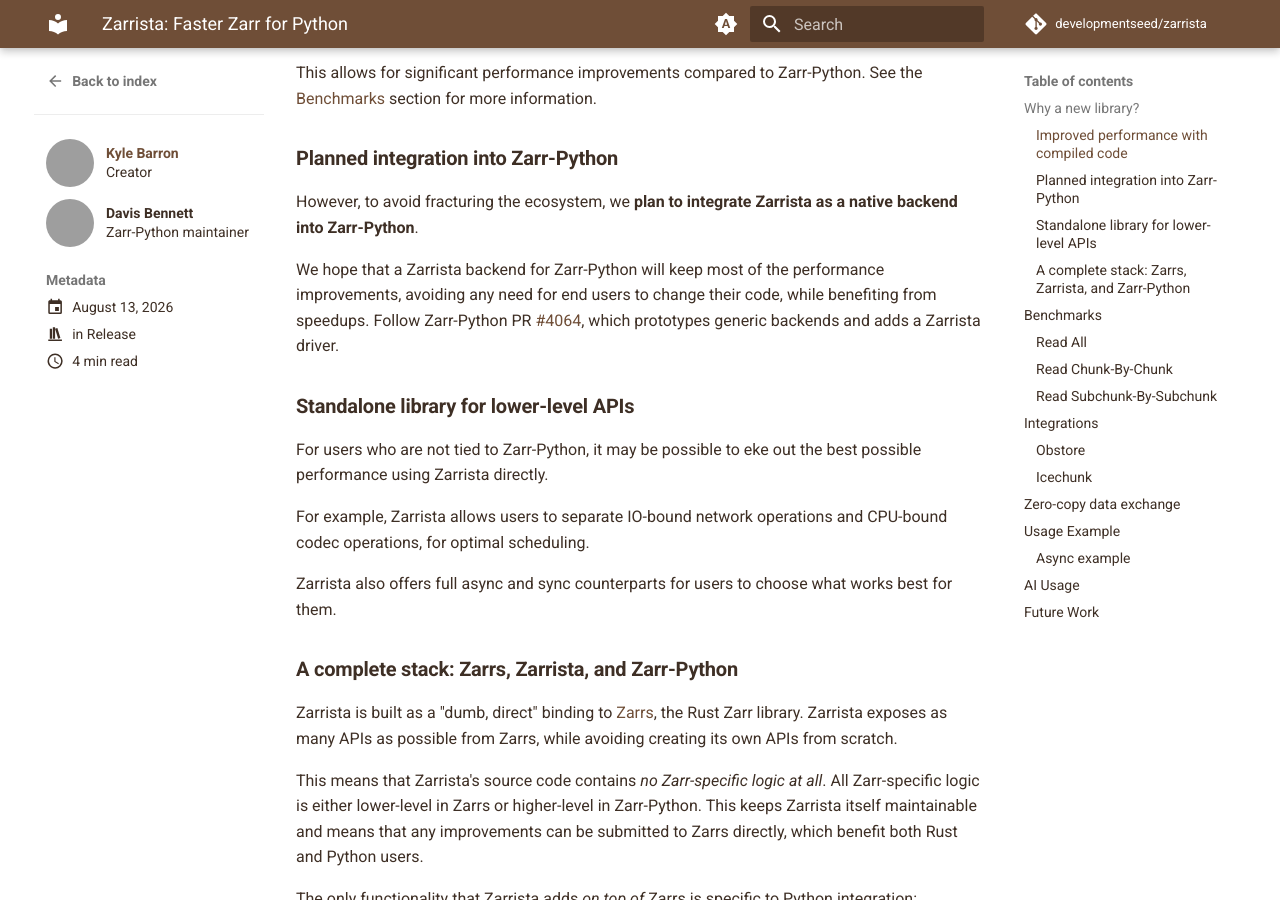
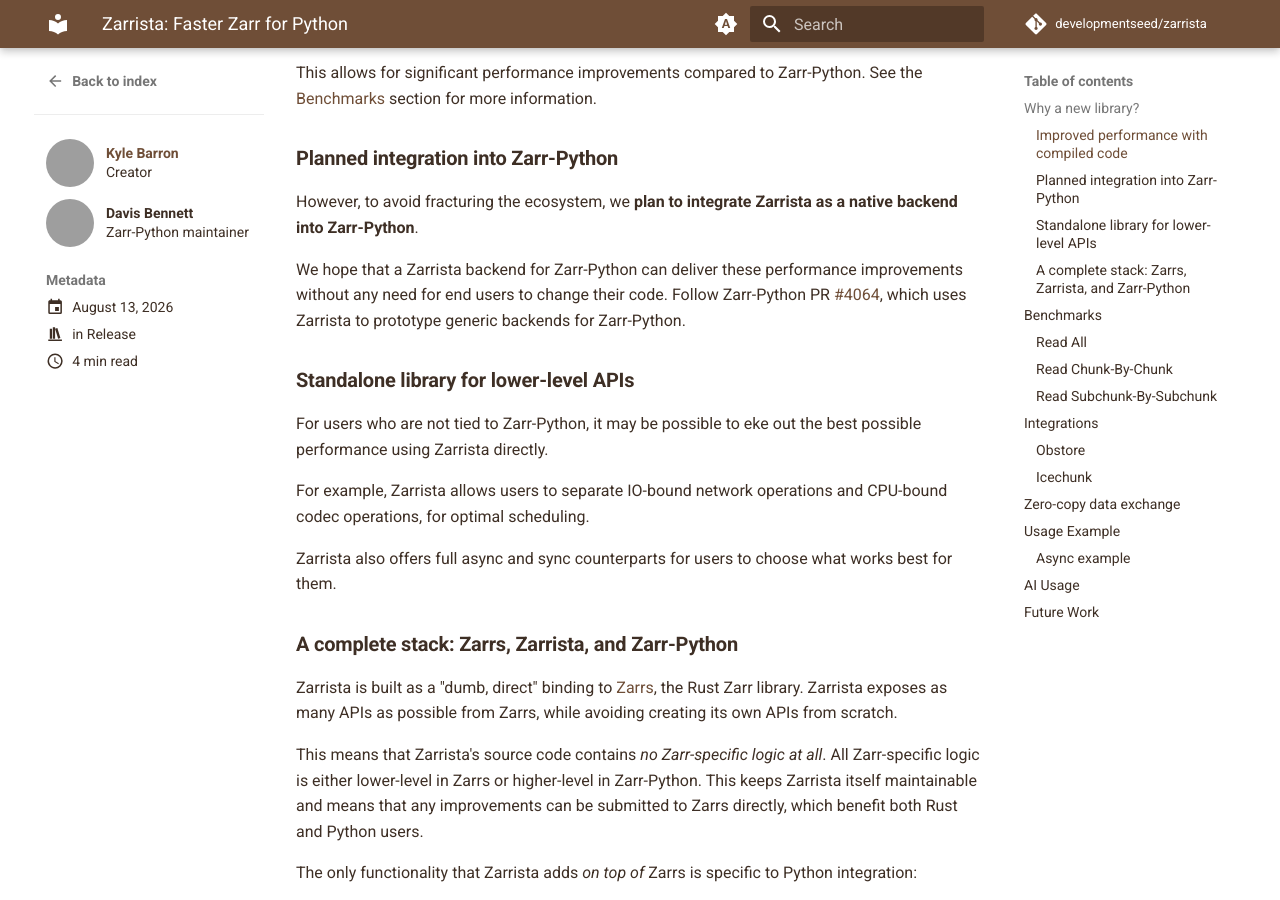
Before and after one commit to developmentseed/zarrista, an MkDocs documentation site: the page built from docs/blog/posts/announcing-zarrista.md, in a window 1280 px wide and 900 px high, scrolled down 602 px. Built offline with MkDocs 1.6.1 and Material for MkDocs 9.7.7, drawn with Linux system fonts in a browser that asks for light colours; comment, search, counter and statistics services are not loaded; the version menu is left out; grey boxes are pictures that could not be loaded.

Commit message:
Update docs/blog/posts/announcing-zarrista.md
Co-authored-by: Davis Bennett <davis.v.bennett.git@gmail.com>

```diff
--- a/docs/blog/posts/announcing-zarrista.md
+++ b/docs/blog/posts/announcing-zarrista.md
@@ -37,7 +37,7 @@
 
 However, to avoid fracturing the ecosystem, we **plan to integrate Zarrista as a native backend into Zarr-Python**.
 
-We hope that a Zarrista backend for Zarr-Python will keep most of the performance improvements, avoiding any need for end users to change their code, while benefiting from speedups. Follow Zarr-Python PR [#4064](https://github.com/zarr-developers/zarr-python/pull/4064), which prototypes generic backends and adds a Zarrista driver.
+We hope that a Zarrista backend for Zarr-Python can deliver these performance improvements without any need for end users to change their code. Follow Zarr-Python PR [#4064](https://github.com/zarr-developers/zarr-python/pull/4064), which uses Zarrista to prototype generic backends for Zarr-Python.
 
 ### Standalone library for lower-level APIs
 
```
